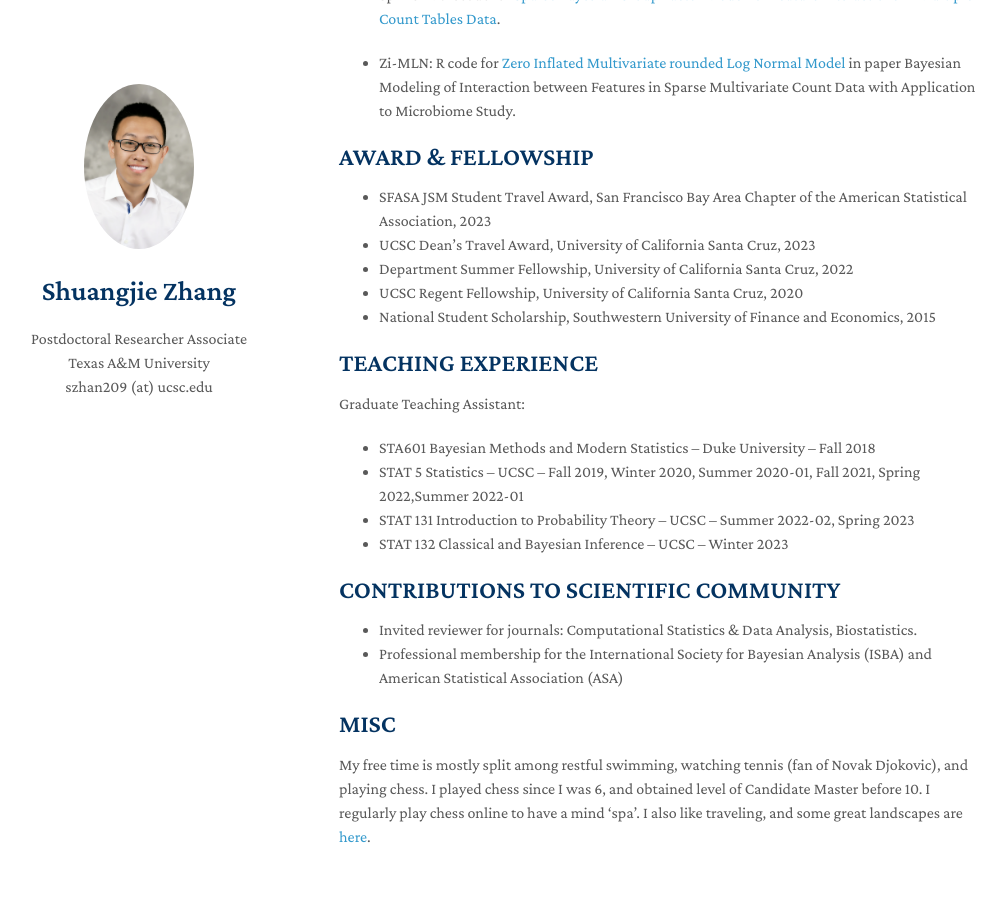
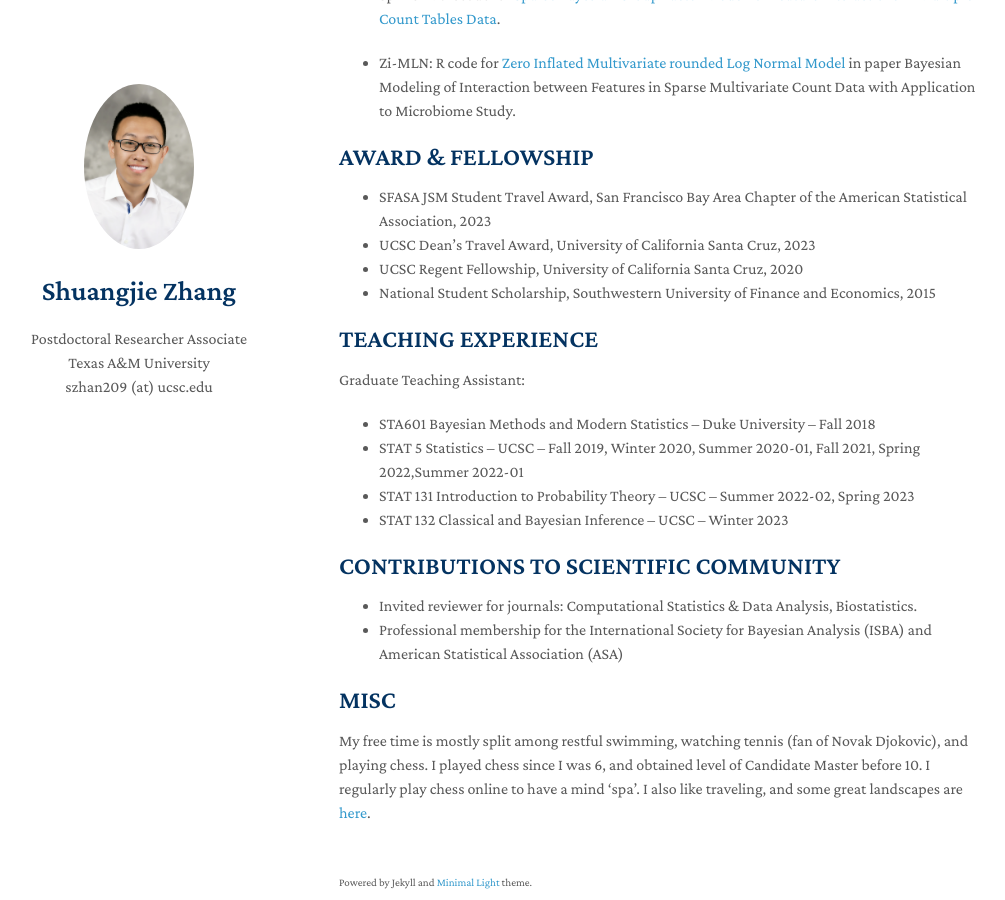
Before and after one commit to shuang-jie/shuang-jie.github.io, a Jekyll site: the page built from index.md, in a window 1280 px wide and 900 px high, scrolled down 1196 px. Shown: the whole window, without its empty margins (131-1136 px from the left). Built offline with Jekyll 4.4.1, drawn with Linux system fonts in a browser that asks for light colours; nearby versions of some CDN libraries; a style sheet for code colours, icons or effects is not loaded.

Commit message:
Update index.md

```diff
--- a/index.md
+++ b/index.md
@@ -50,7 +50,6 @@ Welcome! I am currently a postdoctoral researcher associate at [Texas A&M Univer
 
 * SFASA JSM Student Travel Award, San Francisco Bay Area Chapter of the American Statistical Association, 2023
 * UCSC Dean’s Travel Award, University of California Santa Cruz, 2023
-* Department Summer Fellowship, University of California Santa Cruz, 2022
 * UCSC Regent Fellowship, University of California Santa Cruz, 2020
 * National Student Scholarship, Southwestern University of Finance and Economics, 2015
 
```
